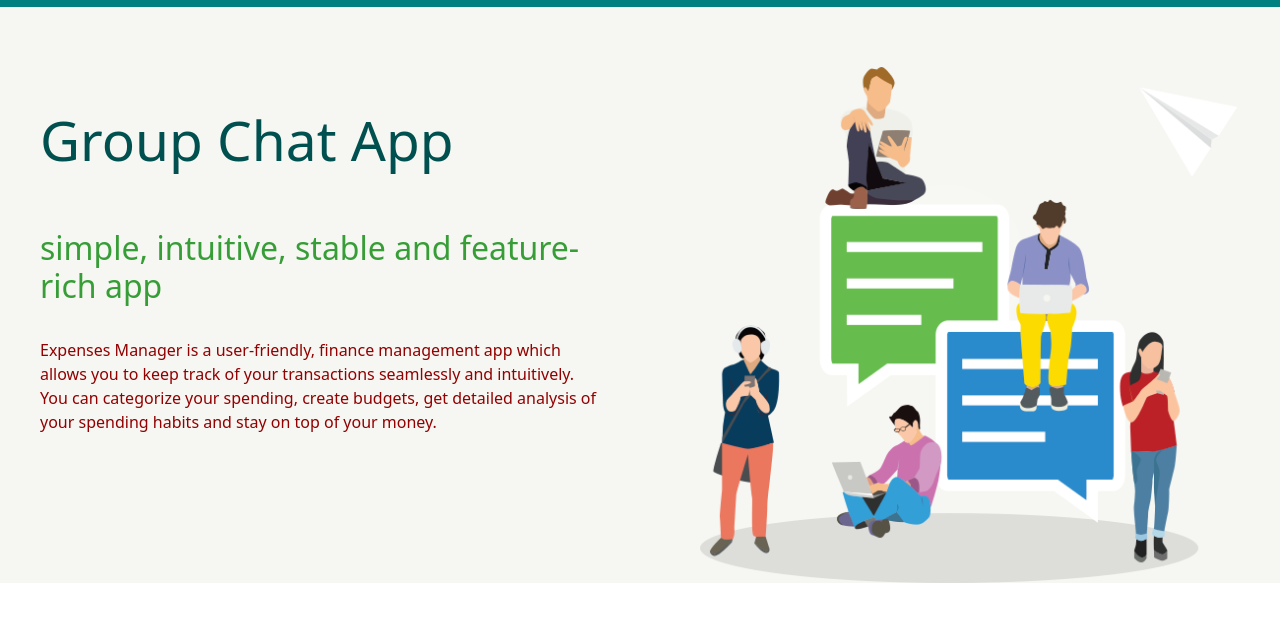
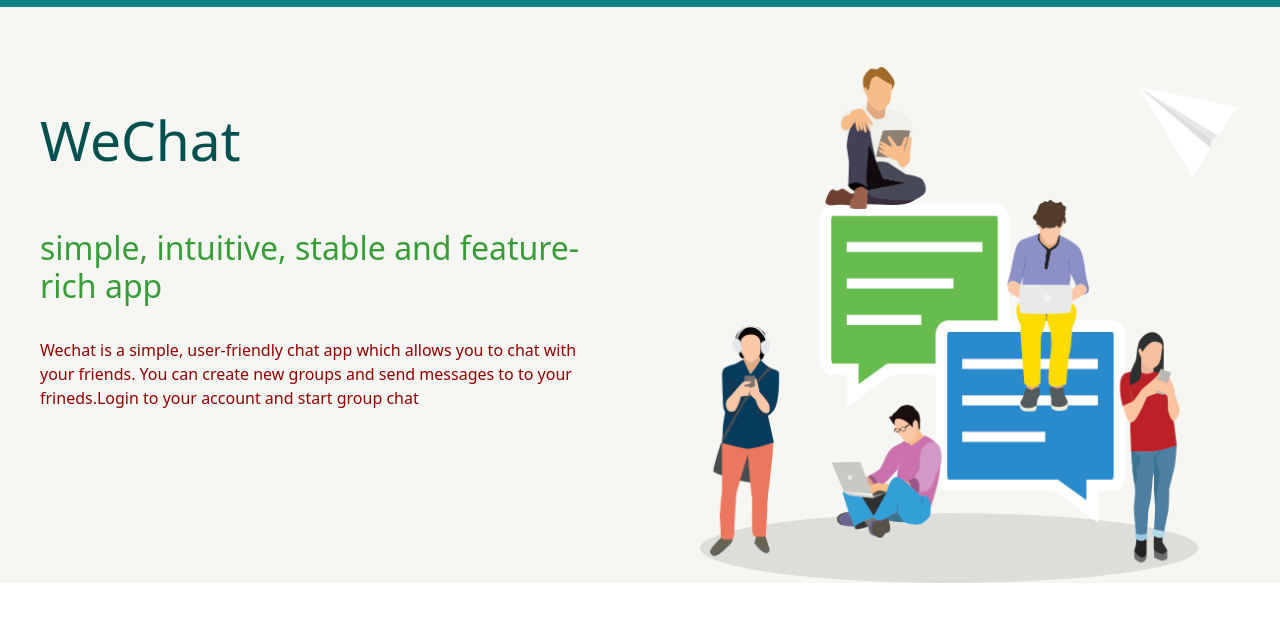
Before and after one commit to Sourabh-Bharamkar/Group-Chat-Application, a website: page views/index.html in a window 1280 px wide. Shown: the part 58-680 px from the top of the page. Drawn offline with nearby package versions, Linux system fonts and the light colour scheme.

Commit message:
changed app name to WeChat

```diff
--- a/views/index.html
+++ b/views/index.html
@@ -26,11 +26,9 @@
         <div class="main">
 
             <div class="homepage-text">
-                <h1>Group Chat App</h1> <br><br>
+                <h1>WeChat</h1> <br><br>
                 <h2>simple, intuitive, stable and feature-rich app</h2><br>
-                <span>Expenses Manager is a user-friendly, finance management app which allows you to keep track of your
-                    transactions seamlessly and intuitively. You can categorize your spending, create budgets, get
-                    detailed analysis of your spending habits and stay on top of your money.</span>
+                <span>Wechat is a simple, user-friendly chat app which allows you to chat with your friends. You can create new groups and send messages to to your frineds.Login to your account and start group chat </span>
             </div>
             <div class="homepage-image">
 
```
Also changed, not shown: views/chats.html (+1 -1 lines).
